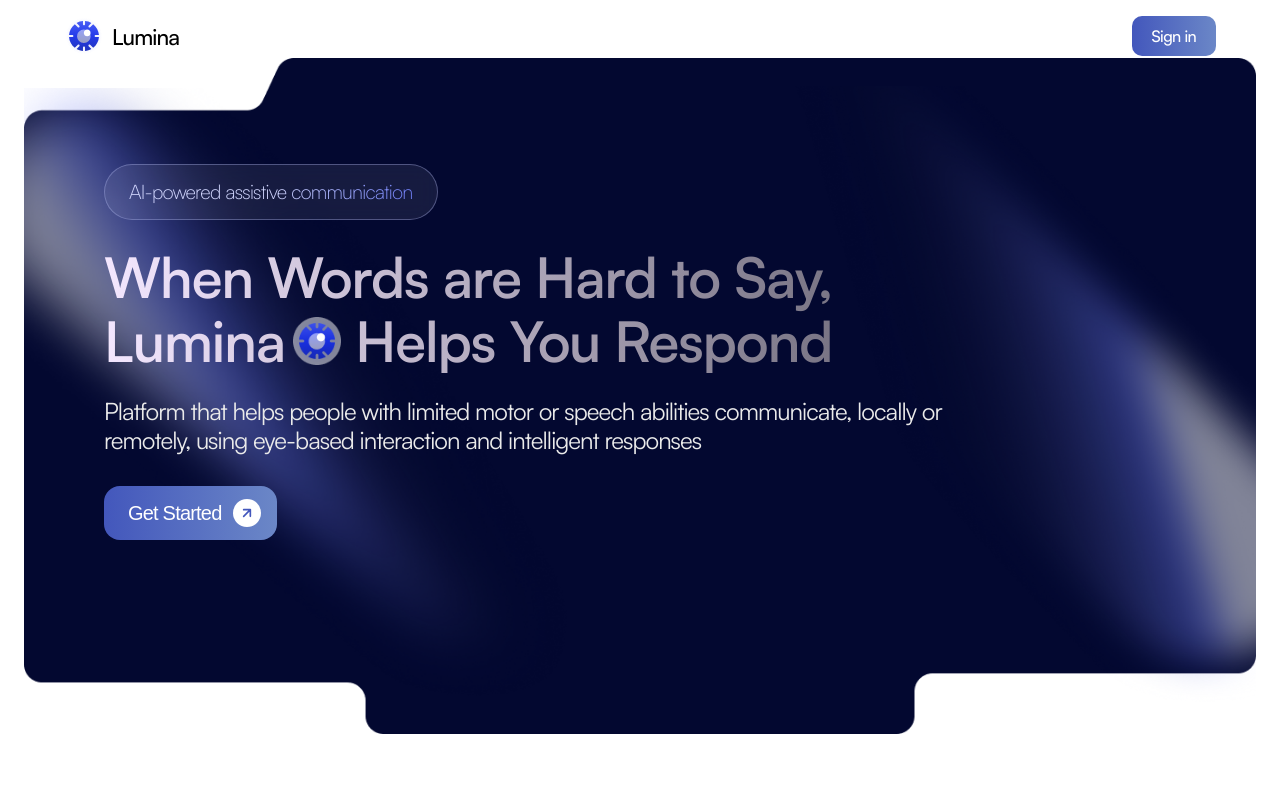
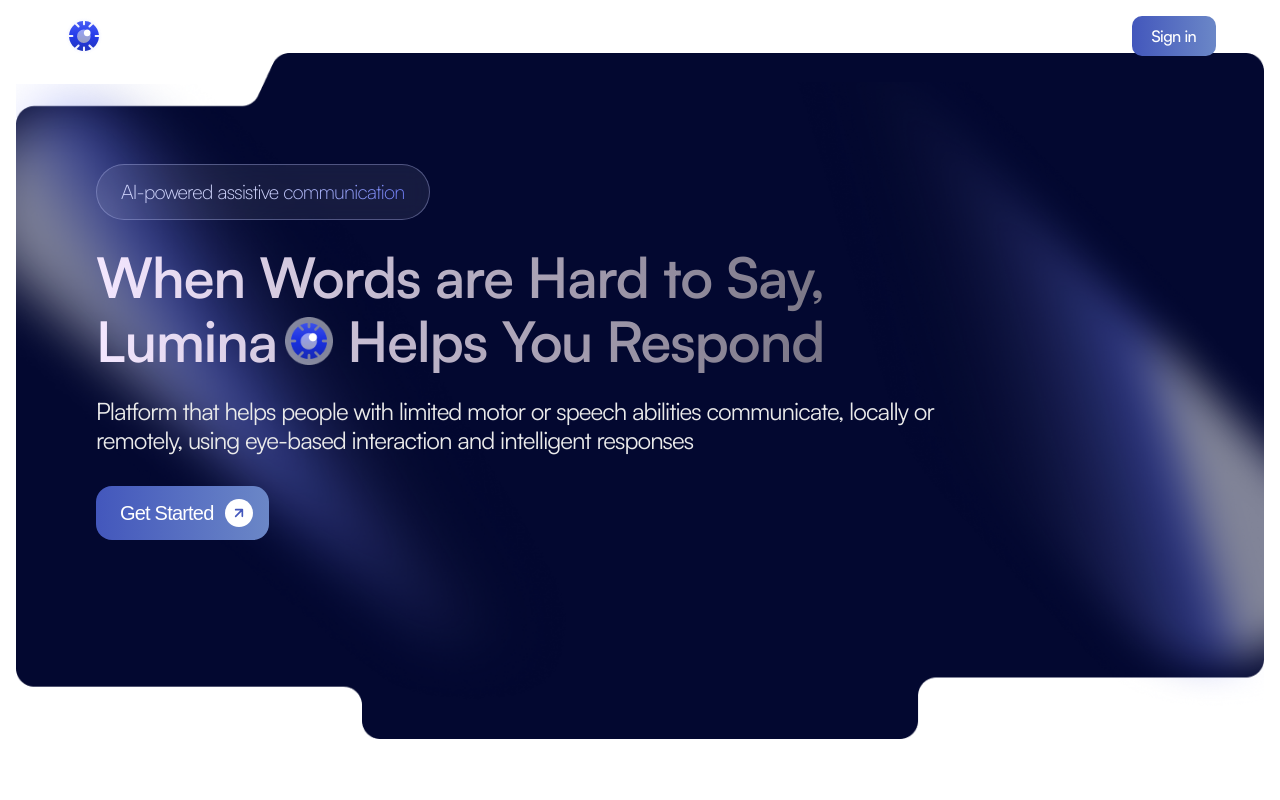
Before and after one commit to lumina-id/lumina-app, a Next.js app: page / in a window 1280 px wide. Shown: the top 800 px of the page. Built offline with nearby package versions, Linux system fonts and the light colour scheme.

Commit message:
feat: Make landing navbar text consistently white and update hero section padding and image object-fit breakpoints.

```diff
--- a/src/components/landing/HeroSection.tsx
+++ b/src/components/landing/HeroSection.tsx
@@ -29,7 +29,7 @@ export default function HeroSection() {
   };
 
   return (
-    <section className="bg-white pt-1 pb-0 px-4 md:px-6">
+    <section className="bg-white pt-1 pb-0 px-2 md:px-4">
       {/* Hero Card Container with rounded corners */}
       <div className="relative min-h-[calc(100vh-16px)] rounded-[24px] md:rounded-[32px] overflow-hidden">
         {/* Background Image */}
@@ -39,7 +39,7 @@ export default function HeroSection() {
             alt=""
             fill
             priority
-            className="object-cover md:object-contain"
+            className="object-cover lg:object-contain"
           />
         </div>
 
--- a/src/components/landing/LandingNavbar.tsx
+++ b/src/components/landing/LandingNavbar.tsx
@@ -1,7 +1,7 @@
 "use client";
 import Image from "next/image";
 import Link from "next/link";
-import { useState, useEffect } from "react";
+import { useEffect, useState } from "react";
 
 export default function LandingNavbar() {
   const [isScrolled, setIsScrolled] = useState(false);
@@ -18,9 +18,7 @@ export default function LandingNavbar() {
   return (
     <nav
       className={`fixed top-0 left-0 right-0 z-50 px-4 md:px-8 lg:px-16 py-4 transition-all duration-300 ${
-        isScrolled
-          ? "bg-[#0a0e27]/95 backdrop-blur-md shadow-lg"
-          : ""
+        isScrolled ? "bg-[#0a0e27]/95 backdrop-blur-md shadow-lg" : ""
       }`}
     >
       <div className="max-w-[1400px] mx-auto flex items-center justify-between">
@@ -34,9 +32,11 @@ export default function LandingNavbar() {
               className="object-contain"
             />
           </div>
-          <span className={`text-[20px] md:text-[22px] font-medium tracking-[-0.04em] transition-colors ${
-            isScrolled ? "text-white" : "text-white md:text-black"
-          }`}>
+          <span
+            className={`text-[20px] md:text-[22px] font-medium tracking-[-0.04em] transition-colors ${
+              isScrolled ? "text-white" : "text-white"
+            }`}
+          >
             Lumina
           </span>
         </Link>
@@ -46,7 +46,9 @@ export default function LandingNavbar() {
           <Link
             href="/"
             className={`text-[16px] tracking-[-0.04em] transition-colors ${
-              isScrolled ? "text-white/90 hover:text-white" : "text-white/90 hover:text-white"
+              isScrolled
+                ? "text-white/90 hover:text-white"
+                : "text-white/90 hover:text-white"
             }`}
           >
             Home
@@ -54,7 +56,9 @@ export default function LandingNavbar() {
           <Link
             href="#about"
             className={`text-[16px] tracking-[-0.04em] transition-colors ${
-              isScrolled ? "text-white/90 hover:text-white" : "text-white/90 hover:text-white"
+              isScrolled
+                ? "text-white/90 hover:text-white"
+                : "text-white/90 hover:text-white"
             }`}
           >
             About
@@ -62,7 +66,9 @@ export default function LandingNavbar() {
           <Link
             href="#features"
             className={`text-[16px] tracking-[-0.04em] transition-colors ${
-              isScrolled ? "text-white/90 hover:text-white" : "text-white/90 hover:text-white"
+              isScrolled
+                ? "text-white/90 hover:text-white"
+                : "text-white/90 hover:text-white"
             }`}
           >
             Features
```
